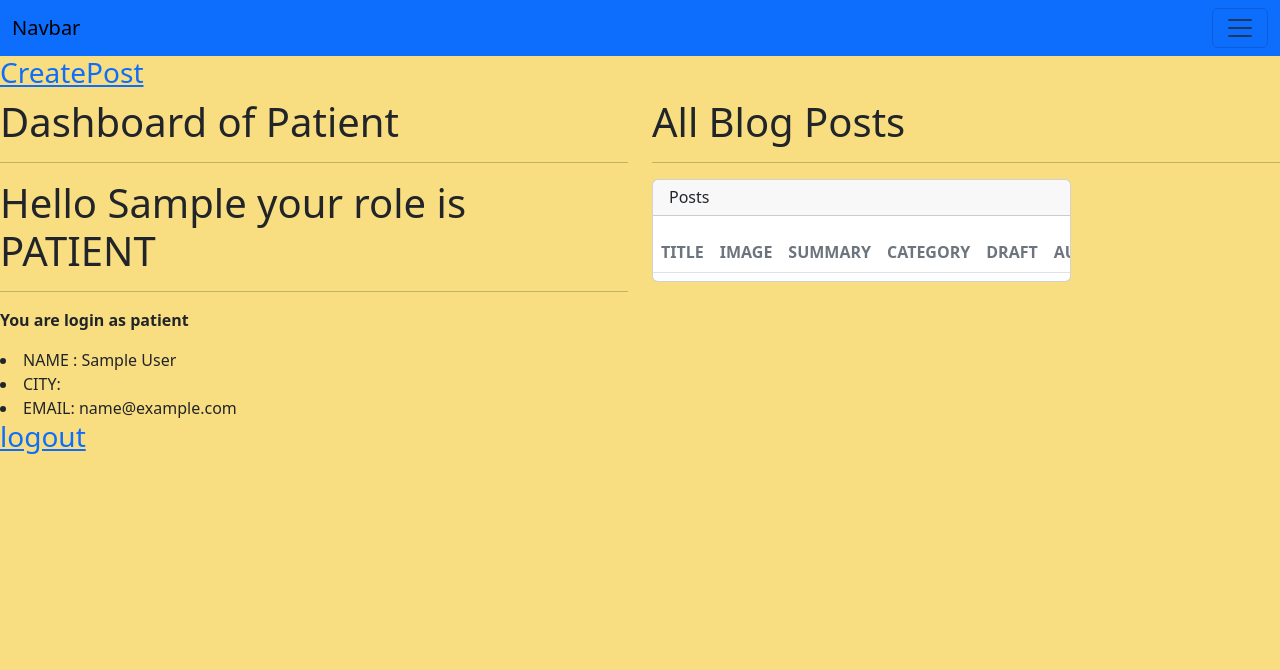
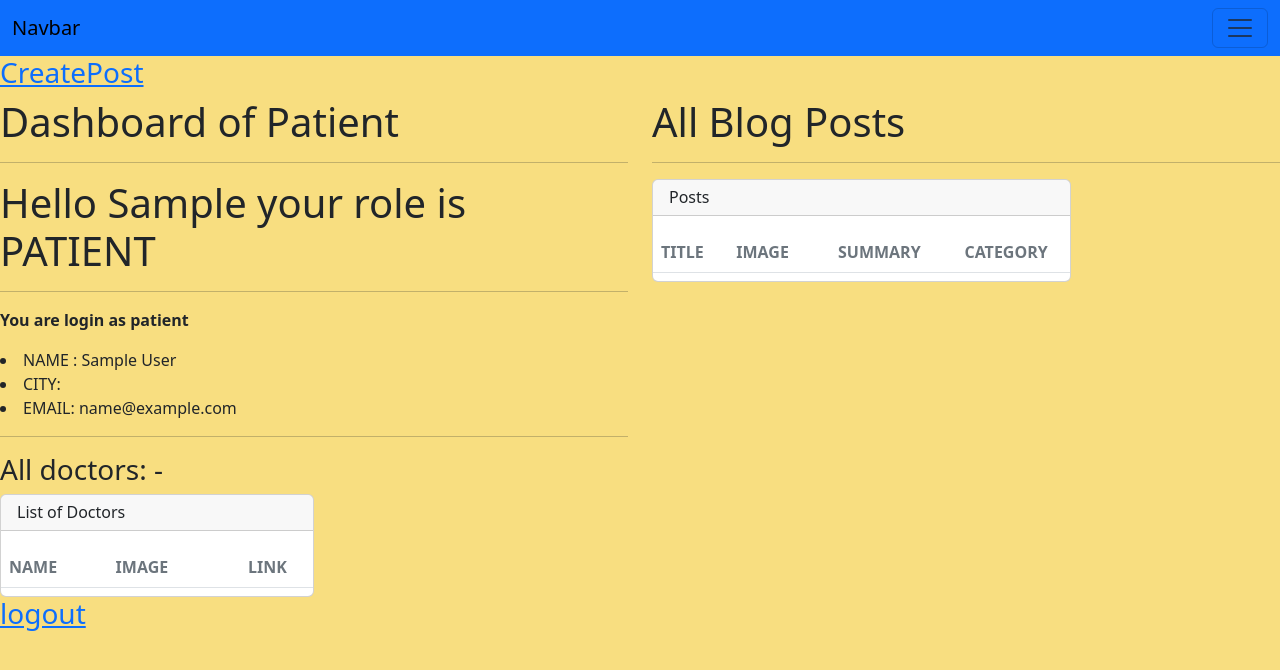
Before and after one commit to Shivam38391/ATG-assigment, a Django app: page /users/dashboard/ in a window 1280 px wide. Shown: the top 670 px of the page. Run offline with Django 4.2, Linux system fonts and the light colour scheme; the visitor is signed in with stand-in values (Sample User, id 1); data comes from the database, SQL or seed files in the repository; lists and menus that the app fills with data are empty.

Commit message:
task3 going

```diff
--- a/hospital/muti_user/templates/muti_user/includes/pat_dashboard.html
+++ b/hospital/muti_user/templates/muti_user/includes/pat_dashboard.html
@@ -17,7 +17,78 @@
          EMAIL:  {{ user.email }}
       </li>
 
+      <hr>
+
+      <div class="col-lg-6">
+         <h3 class="Text">All doctors: -</h3>
+         <div class="card draggable" draggable="true">
+            <div class="card-header pb-0">
+            <div class="row">
+            <div class="col-lg-6 col-7">
+            <h6>List of Doctors</h6>
+            </div>
+            <div class="col-lg-6 col-5 my-auto text-end">
+            <div class="dropdown float-lg-end pe-4">
+            <a class="cursor-pointer" id="dropdownTable" data-bs-toggle="dropdown" aria-expanded="false">
+            <i class="fa fa-ellipsis-v text-secondary" aria-hidden="true"></i>
+            </a>
+            </div>
+            </div>
+            </div>
+            </div>
+            <div class="card-body px-0 pb-2">
+            <div class="table-responsive">
+            <table class="table align-items-center mb-0">
+            <thead>
+            <tr>
+            <th class="text-uppercase text-secondary text-xxs font-weight-bolder opacity-7">Name</th>
+            <th class="text-uppercase text-secondary text-xxs font-weight-bolder opacity-7 ps-2">Image</th>
+            <th class="text-center text-uppercase text-secondary text-xxs font-weight-bolder opacity-7">link</th>
+
+
+            </tr>
+            </thead>
+            <tbody>
+
+      {% for p in alldoc  %}
+
+            <tr>
+            <td>
+               <div class="d-flex px-2 py-1">
+                <div>
+            </div>
+            <div class="d-flex flex-column justify-content-center">
+                  <h6 class="mb-0 text-sm">{{p.username | capfirst }}</h6>
+            </div>
+            </div>
+            </td>
+            <td>
+            <div class="avatar-group mt-2">
+                     <a href="javascript:;" class="avatar avatar-xs rounded-circle" data-bs-toggle="tooltip" data-bs-placement="bottom">
+                      <img src="{{p.profile_picture.url}}" width="40px" alt="team1">
+                      </a>
+            </div>
+
+            </td>
+               <td>
+                  <div class="d-flex flex-column justify-content-center">
+                        <a href="{{ p.id.url }}">{{p.first_name}}</a>
+                  </div>
+               </td>
+            </tr>
+
+      {% endfor %}
+
+
+            </tbody>
+            </table>
+            </div>
+            </div>
+            </div>
+      </div>
+
    </div>
+
    <div class="col-lg-6 drop-zone">
 
       <h1> All Blog Posts </h1>
@@ -48,8 +119,8 @@
                   <th class="text-uppercase text-secondary text-xxs font-weight-bolder opacity-7 ps-2">Image</th>
                   <th class="text-center text-uppercase text-secondary text-xxs font-weight-bolder opacity-7">summary</th>
                   <th class="text-center text-uppercase text-secondary text-xxs font-weight-bolder opacity-7">category</th>
-                  <th class="text-center text-uppercase text-secondary text-xxs font-weight-bolder opacity-7">draft</th>
-                  <th class="text-center text-uppercase text-secondary text-xxs font-weight-bolder opacity-7">author</th>
+                  <!-- <th class="text-center text-uppercase text-secondary text-xxs font-weight-bolder opacity-7">draft</th>
+                  <th class="text-center text-uppercase text-secondary text-xxs font-weight-bolder opacity-7">author</th> -->
 
 
                   </tr>
@@ -81,14 +152,14 @@
                   <td class="align-middle text-center text-sm">
                      <span class="text-xs font-weight-bold"> {{p.category | capfirst }} </span>
                   </td>
-
+<!--
                   <td class="align-middle text-center text-sm">
                     <span class="text-xs font-weight-bold"> {{p.is_draft }} </span>
                  </td>
 
                  <td class="align-middle text-center text-sm">
                   <span class="text-xs font-weight-bold"> {{p.author }} </span>
-                </td>
+                </td> -->
                   </tr>
 
             {% endfor %}
@@ -103,4 +174,6 @@
 
 
    </div>
+
+
 </div>
--- a/hospital/muti_user/views.py
+++ b/hospital/muti_user/views.py
@@ -44,11 +44,12 @@ def dashboard(request):
     allposts = BlogPost.objects.filter(is_draft=False)
 
     user_post = BlogPost.objects.filter(author=current_user)
-
+    alldoc = CustomUser.objects.filter(role=1).all()
 
     context ={
         "allpost" : allposts,
         "user_post" : user_post,
+        "alldoc": alldoc,
     }
     return render(request, "muti_user/dashboard.html", context)
 
--- a/hospital/templates/home.html
+++ b/hospital/templates/home.html
@@ -12,8 +12,10 @@
       </ul>
       {% endif %}
 
+<div class="center">
+    <h1>Home Page</h1>
 
-    <h1>Home Page</h1>
+</div>
 
 
 
```
Also changed, not shown: hospital/muti_user/templates/muti_user/includes/doctor_dashboard.html (+4 -4 lines).
